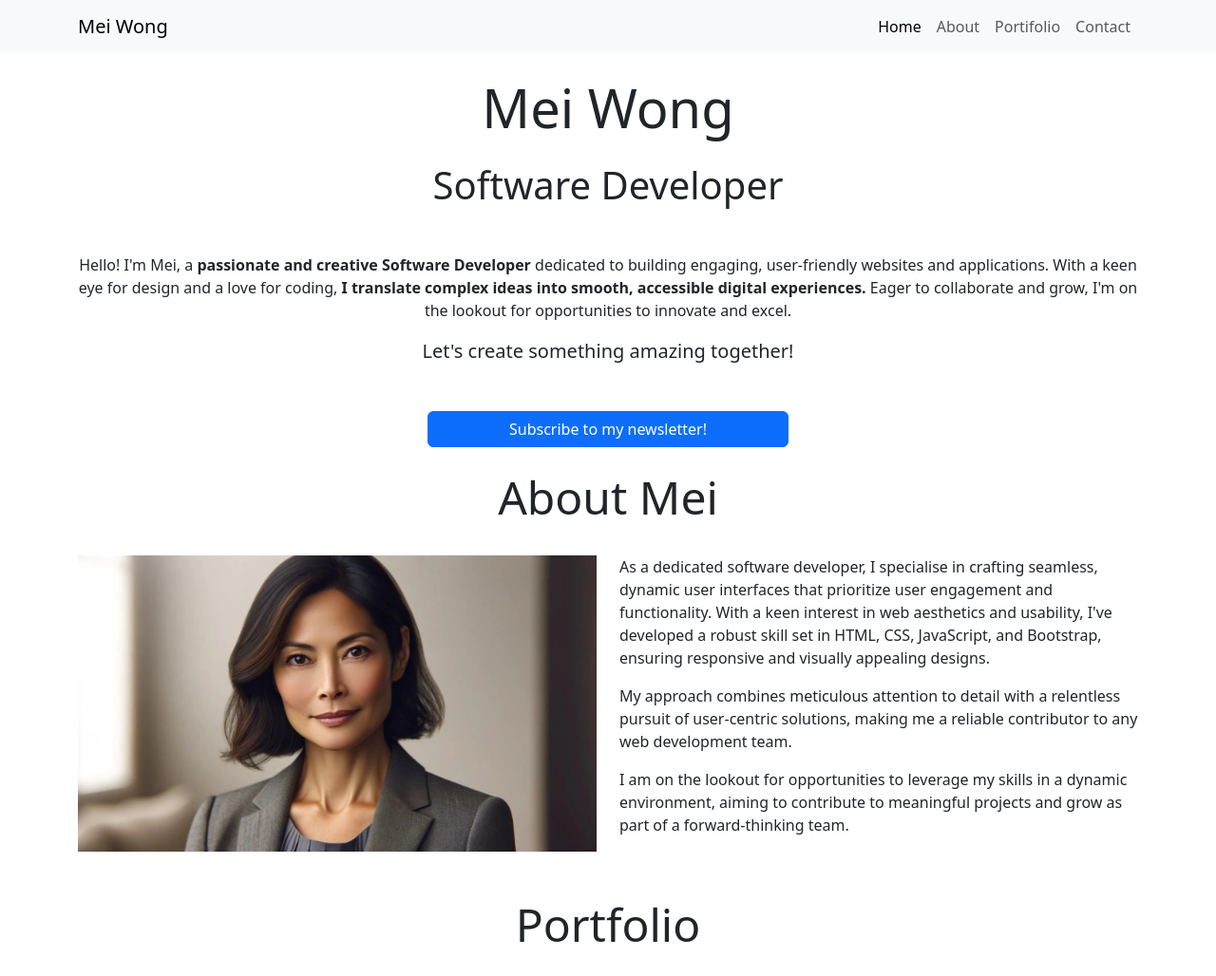
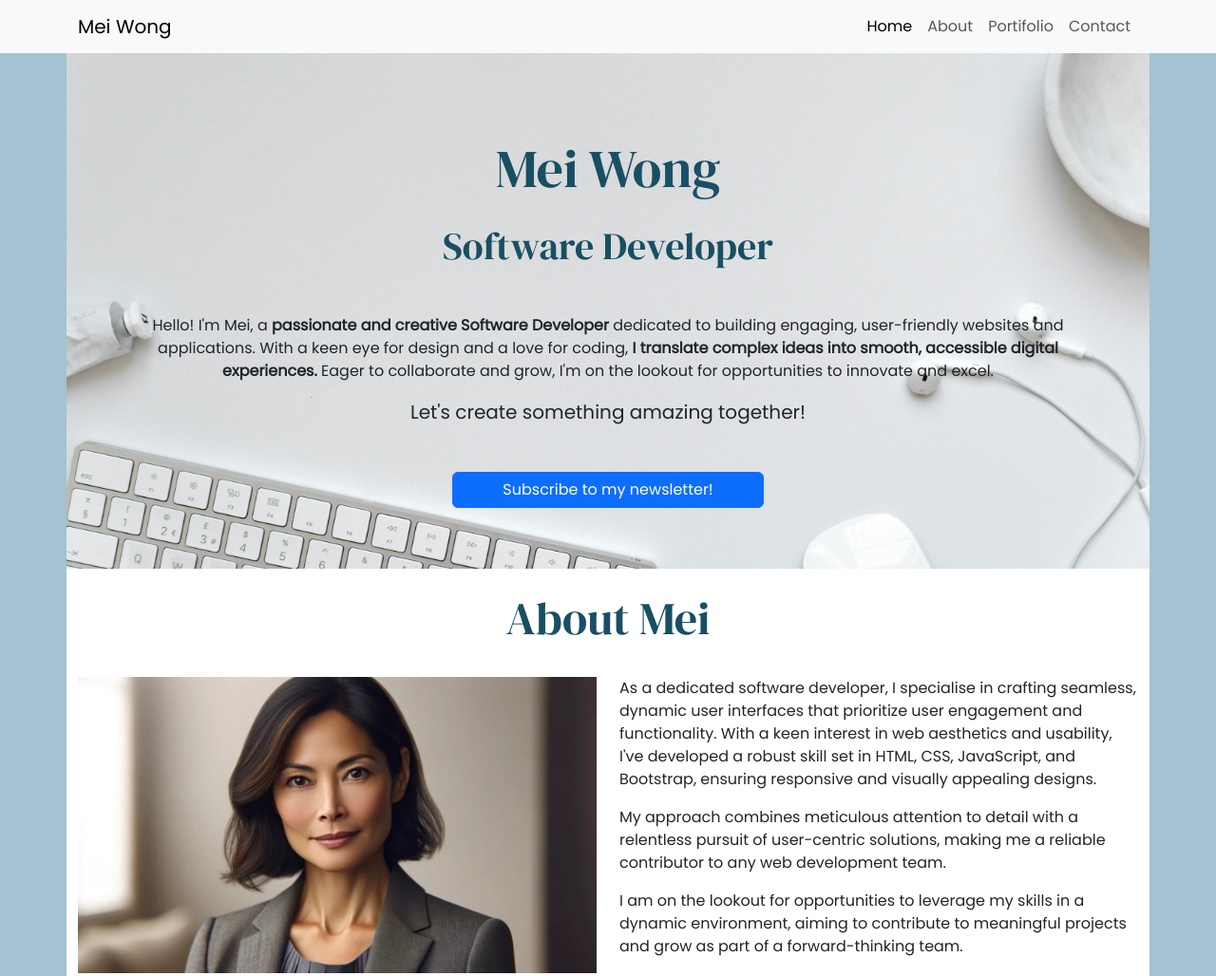
Before and after one commit to mlucasmichel/mei-wong, a plain HTML site: page index.html in a window 1280 px wide. Shown: the top 1028 px of the page at 95% size. Drawn offline with nearby package versions, Linux system fonts and the light colour scheme.

Commit message:
Add first custom styles

```diff
--- a/assets/css/style.css
+++ b/assets/css/style.css
@@ -0,0 +1,44 @@
+/*
+    #a4c2d1; egg blue
+    #dbdcde; light grey
+    #1f7798; mid-blue
+    #184f63; dark-blue
+*/
+
+/* global styles */
+
+@import url('https://fonts.googleapis.com/css2?family=DM+Serif+Display:ital@0;1&family=Poppins&display=swap');
+
+body {
+    font-family: "Poppins", sans-serif;
+    background-color: #a4c2d1;
+}
+
+h1, h2 {
+    font-family: "DM Serif Display", serif;
+    color: #184f63;
+}
+
+/* Hero section */
+#hero {
+    background-color: #dbdcde;
+    background: url(../images/background.webp) no-repeat center center/cover;
+    background-position: 50% 70%;
+    min-height: 500px;
+    padding: 5% 7%;
+}
+
+/* About section */
+#about {
+    background-color: white;
+}
+
+/* Portfolio section */
+#portfolio {
+    background-color: #dbdcde;
+}
+
+/* Contact section */
+#contact {
+    background-color: white;
+}
--- a/index.html
+++ b/index.html
@@ -8,6 +8,8 @@
     <!-- Bootstrap CSS -->
     <link href="https://cdn.jsdelivr.net/npm/bootstrap@5.3.6/dist/css/bootstrap.min.css" rel="stylesheet"
         integrity="sha384-4Q6Gf2aSP4eDXB8Miphtr37CMZZQ5oXLH2yaXMJ2w8e2ZtHTl7GptT4jmndRuHDT" crossorigin="anonymous">
+    <!-- Custom CSS -->
+     <link rel="stylesheet" href="assets/css/style.css">
 </head>
 
 <body>
@@ -110,7 +112,7 @@
             </div>
         </section>
         <!-- portfolio section starts here -->
-        <section id="portifolio" class="container pb-4">
+        <section id="portfolio" class="container pb-4">
             <div class="row">
                 <!-- Portifolio Headding -->
                 <div class="col-12 text-center my-4">
```
Also changed, not shown: assets/images/background.webp (added).
